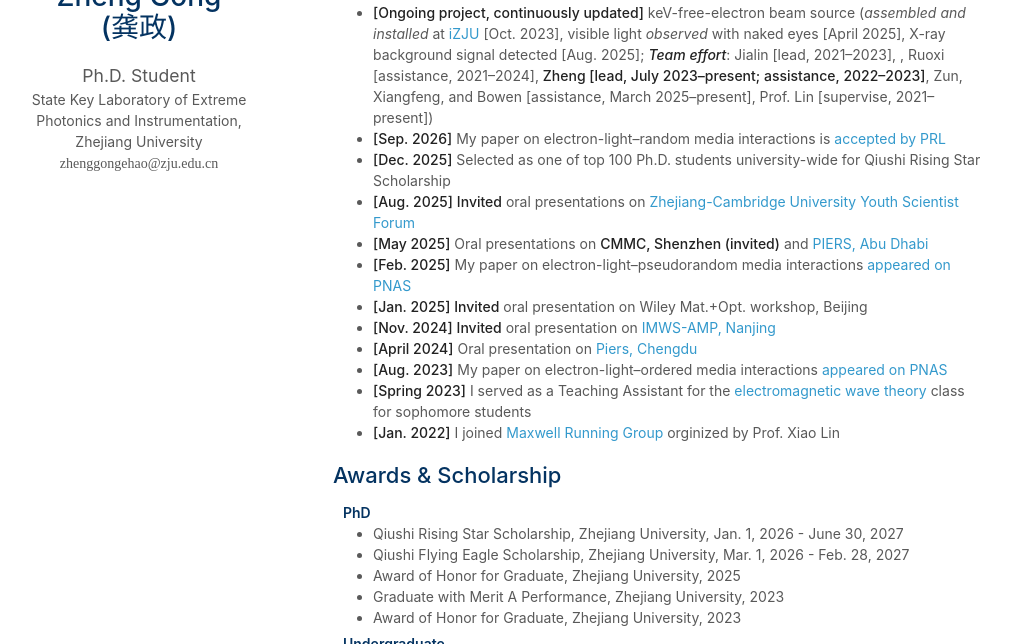
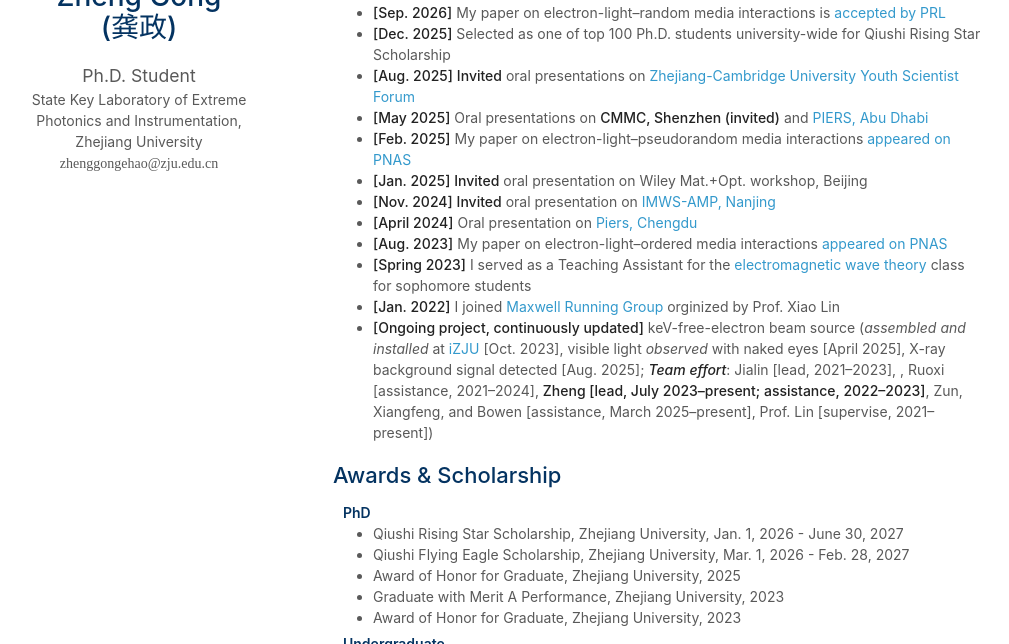
Before and after one commit to zhenggongehao/zhenggongehao.github.io, a Jekyll site: the page built from index.md, in a window 1280 px wide and 900 px high, scrolled down 1699 px, cut to the strip 256-900 px from the top of the window. Shown: the whole strip, without its empty margins (137-1146 px from the left). Built offline with Jekyll 4.4.1, drawn with Linux system fonts in a browser that asks for light colours; nearby versions of some CDN libraries; a style sheet for code colours, icons or effects is not loaded; our own code applies the rules of GitHub Pages for plain Markdown files; part of the change alters nothing that is shown.

Commit message:
update files

```diff
--- a/index.md
+++ b/index.md
@@ -16,7 +16,6 @@ layout: homepage
 {% include_relative _includes/publications.md %}
 
 ## News
-- **[Ongoing project, continuously updated]** keV-free-electron beam source (_assembled and installed_ at [iZJU](https://www.intl.zju.edu.cn/en){:target="_blank"} [Oct. 2023], visible light _observed_ with naked eyes [April 2025], X-ray background signal detected [Aug. 2025]; **_Team effort_**: Jialin [lead, 2021–2023], , Ruoxi [assistance, 2021–2024], **Zheng [lead, July 2023–present; assistance, 2022–2023]**, Zun, Xiangfeng, and Bowen [assistance, March 2025–present], Prof. Lin [supervise, 2021–present])
 - **[Sep. 2026]** My paper on electron-light--random media interactions is [accepted by PRL](https://journals.aps.org/prl/accepted/10.1103/fkp4-9l19)
 - **[Dec. 2025]** Selected as one of top 100 Ph.D. students university-wide for Qiushi Rising Star Scholarship
 - **[Aug. 2025]** **Invited** oral presentations on [Zhejiang-Cambridge University Youth Scientist Forum](./assets/files/Program%20V1.1(2).pdf){:target="_blank"}
@@ -28,5 +27,6 @@ layout: homepage
 - **[Aug. 2023]** My paper on electron-light--ordered media interactions [appeared on PNAS](https://www.pnas.org/doi/10.1073/pnas.2306601120){:target="_blank"}
 - **[Spring 2023]** I served as a Teaching Assistant for the [electromagnetic wave theory](https://piers.org/about/book.html){:target="_blank"} class for sophomore students
 - **[Jan. 2022]** I joined [Maxwell Running Group](./assets/img/Maxwell%20Running%20Group.png){:target="_blank"} orginized by Prof. Xiao Lin
+- **[Ongoing project, continuously updated]** keV-free-electron beam source (_assembled and installed_ at [iZJU](https://www.intl.zju.edu.cn/en){:target="_blank"} [Oct. 2023], visible light _observed_ with naked eyes [April 2025], X-ray background signal detected [Aug. 2025]; **_Team effort_**: Jialin [lead, 2021–2023], , Ruoxi [assistance, 2021–2024], **Zheng [lead, July 2023–present; assistance, 2022–2023]**, Zun, Xiangfeng, and Bowen [assistance, March 2025–present], Prof. Lin [supervise, 2021–present])
 
 {% include_relative _includes/services.md %}
```
Also changed, not shown: _data/publications.yml (line endings or trailing spaces).
